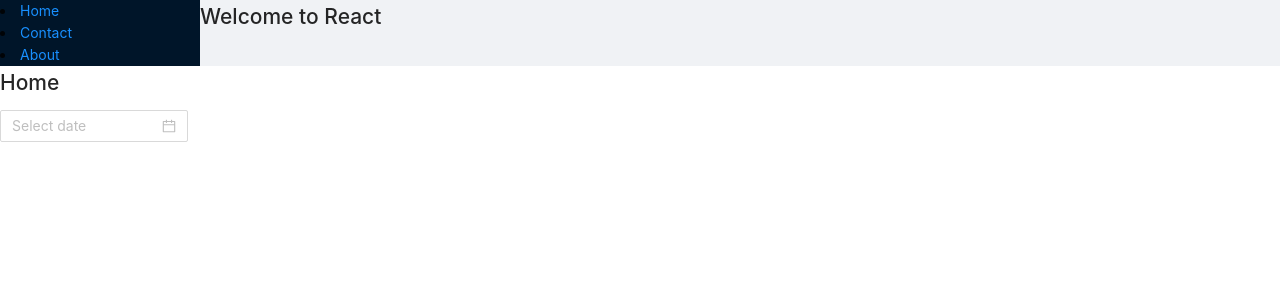
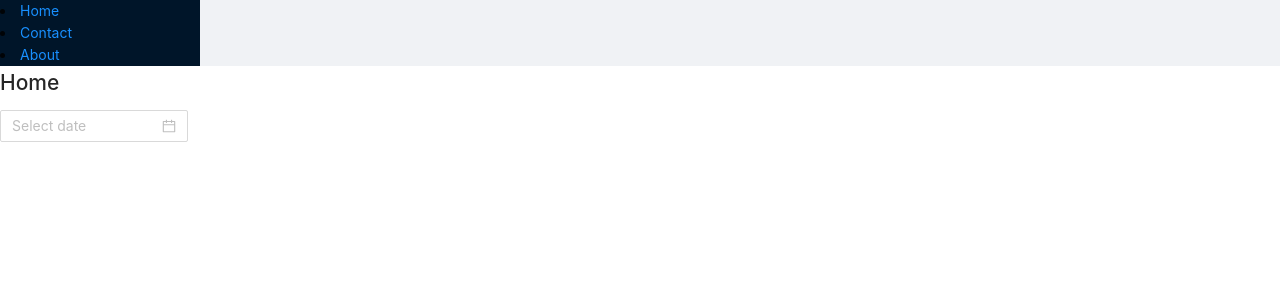
Before and after one commit to sumitkumar14/React-d3-project, a React (Create React App) app: page / in a window 1280 px wide. Shown: the top 300 px of the page. Built offline with nearby package versions, Linux system fonts and the light colour scheme.

Commit message:
minor change

```diff
--- a/src/App.js
+++ b/src/App.js
@@ -16,7 +16,6 @@ function App() {
               <li><Link to={'/contact'} className="nav-link">Contact</Link></li>
               <li><Link to={'/about'} className="nav-link">About</Link></li>
               </Sider>
-              <h2>Welcome to React</h2>
           </Layout>
             <Content>
           <Switch>
```
